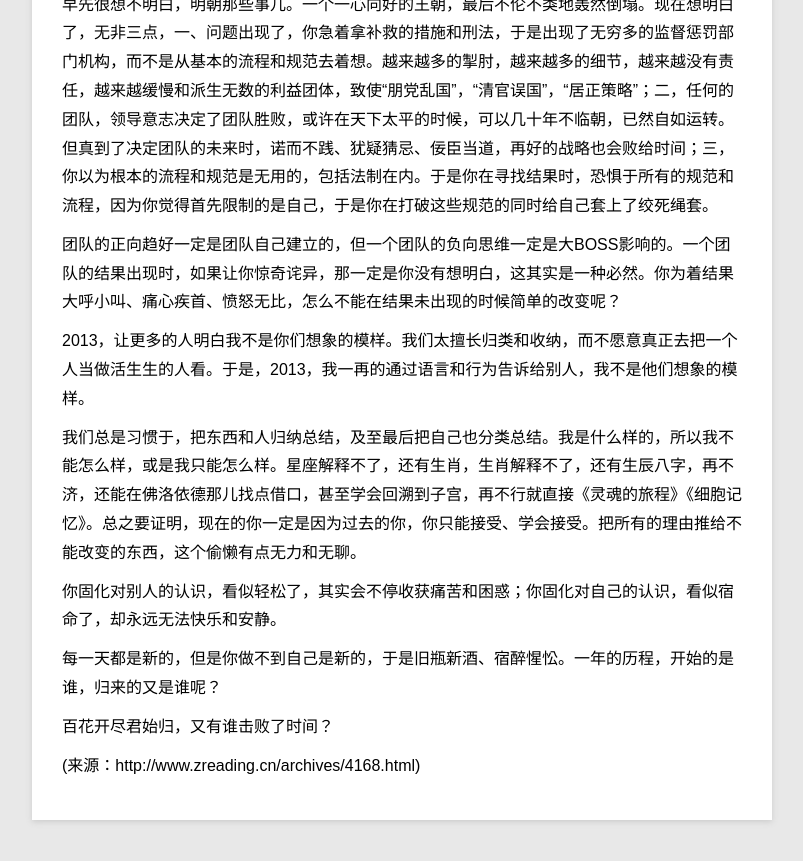
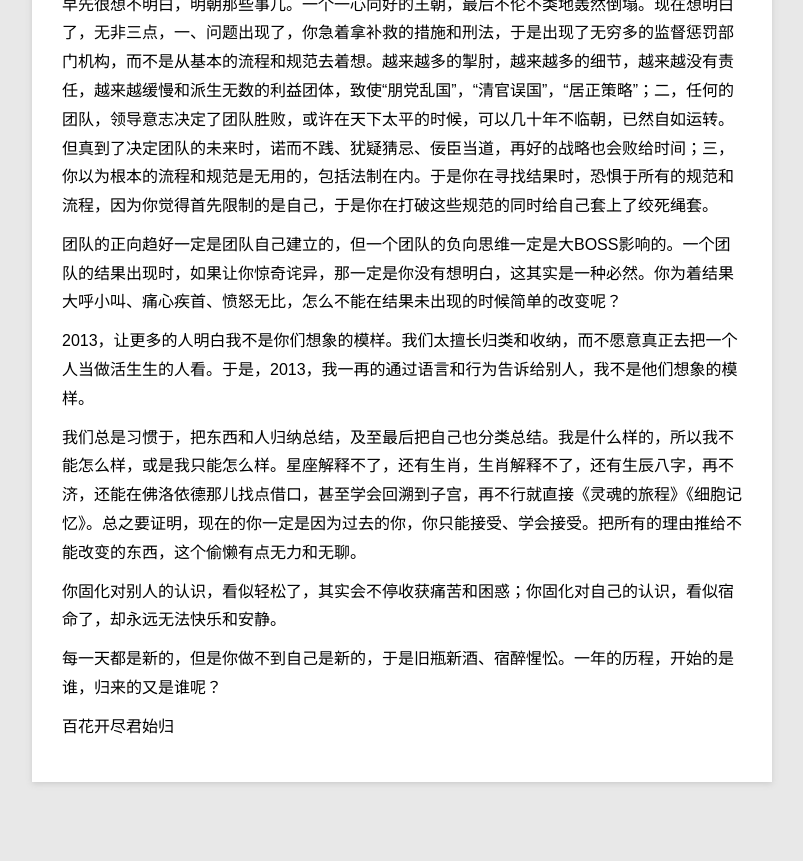
Before and after one commit to fangyijoe/fangyijoe.github.io, a Jekyll site: the page built from _posts/blog/2013-12-31-over.md, in a window 1280 px wide and 900 px high, scrolled down 1101 px. Shown: the top 861 px of the window, without its empty margins (78-881 px from the left). Built offline with Jekyll 4.4.1, drawn with Linux system fonts in a browser that asks for light colours; Markdown is read by kramdown in place of the engine named in the settings.

Commit message:
Update 2013-12-31-over.md

```diff
--- a/_posts/blog/2013-12-31-over.md
+++ b/_posts/blog/2013-12-31-over.md
@@ -32,6 +32,4 @@ category: blog
 
 每一天都是新的，但是你做不到自己是新的，于是旧瓶新酒、宿醉惺忪。一年的历程，开始的是谁，归来的又是谁呢？
 
-百花开尽君始归，又有谁击败了时间？
-
-(来源：http://www.zreading.cn/archives/4168.html)
+百花开尽君始归
```
